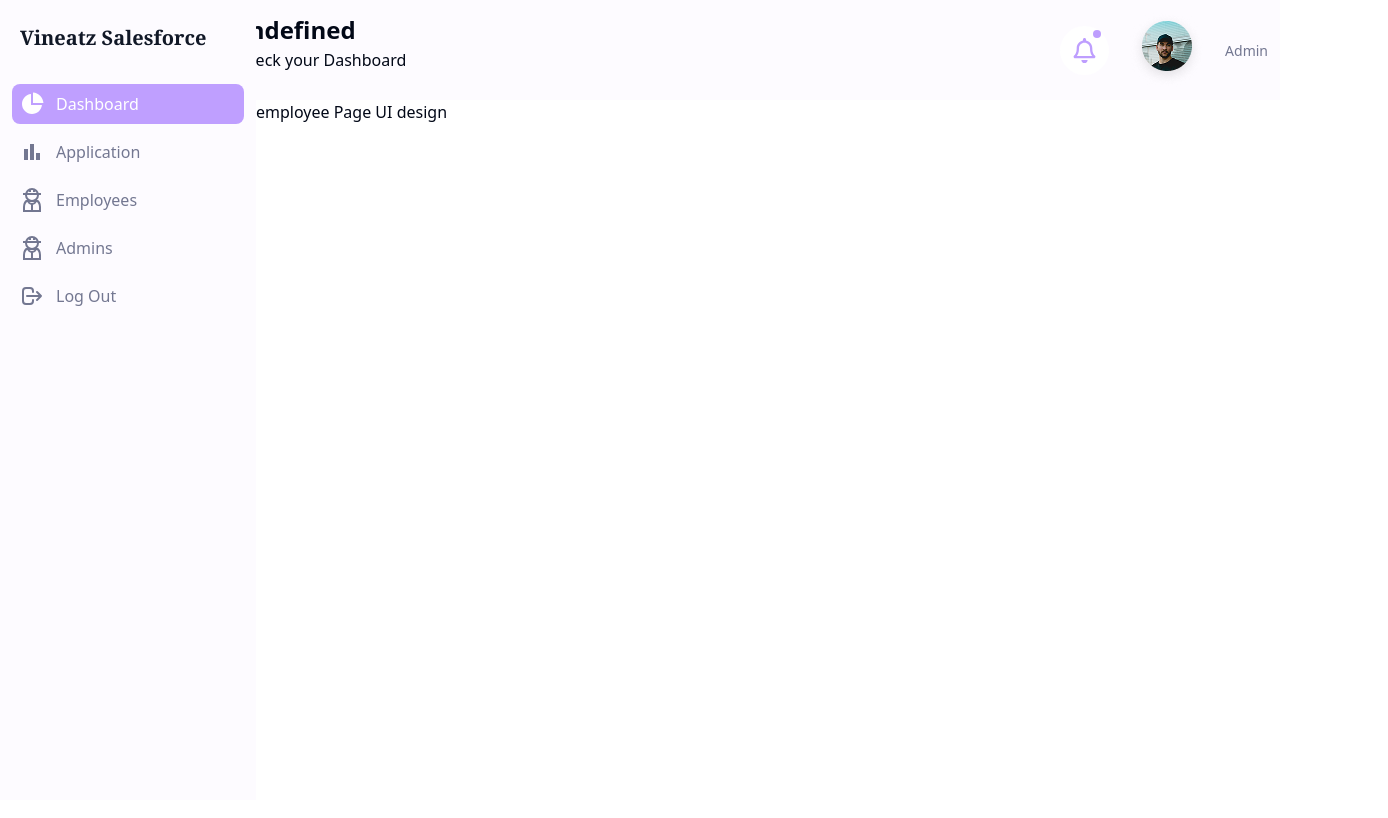
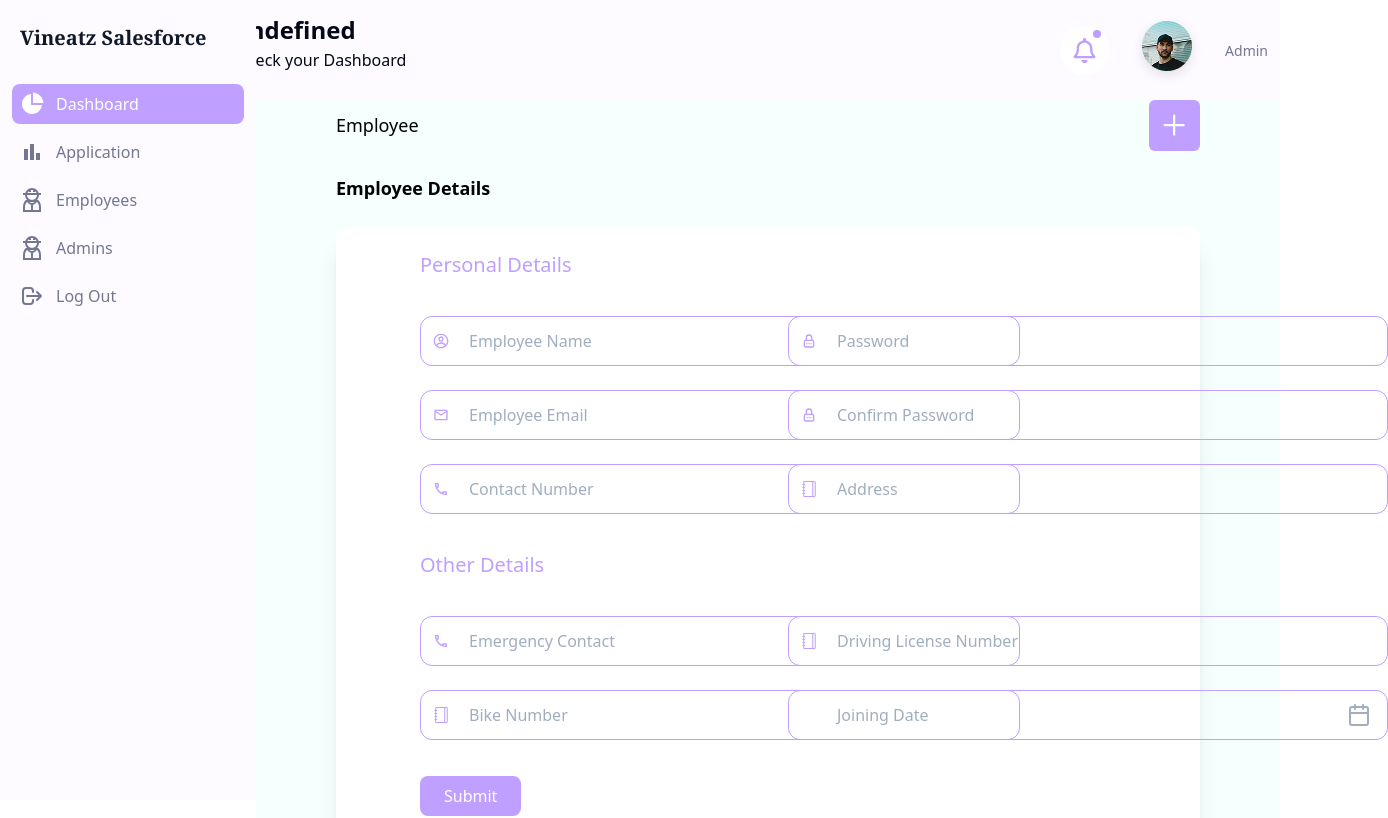
Before and after one commit to Anbuvel-2003/Vineatz_Salesforce_Frontend, a React (Vite) app: page /addemployee in a window 1280 px wide. Shown: the top 818 px of the page, 1388 px wide, since content can reach past the window. Built offline with nearby package versions, Linux system fonts and the light colour scheme; the HTML template or start-up script is replaced by a standard one.

Commit message:
add employee page

```diff
--- a/src/App.tsx
+++ b/src/App.tsx
@@ -27,8 +27,8 @@ import Applicationdetailsmanual from "./components/applicationdetailmanual";
 import Admincreation from "./components/admincreation";
 import ProspectlistApplication from "./components/prospectlist";
 import ProspectMoveLeads from "./components/prospect_move";
-import Logout from "./components/logout";
 import Adminupdation from "./components/adminupdation";
+import LogoutPopup from "./components/logout";
 
 function App(): JSX.Element {
   const user = localStorage.getItem("user_id");
@@ -53,7 +53,7 @@ function App(): JSX.Element {
                 <Route path="/Applicationdetailsmanual" element={<Applicationdetailsmanual />} />
                 <Route path="/Rejectapplication" element={<Rejectapplication children={undefined} appid={undefined}  />} />
                 <Route path="/Applicationlist" element={<Applicationslist />} />
-                <Route path="/Logout" element={<Logout />} />
+                <Route path="/Logout" element={<LogoutPopup open={undefined} onOpenChange={undefined} onConfirm={undefined} />} />
                 <Route path="/AddProject" element={<AddProject />} />
                 <Route path="/Employeelist" element={<Employeelist />} />
                 <Route path="/addemployee" element={<Addemployee />} />
@@ -81,7 +81,9 @@ function App(): JSX.Element {
           </>
         ) : (
           <Routes>
-            <Route path="/login" element={<Login />} />
+            <Route path="/login" element={<Login isDrawerOpen={false} setIsDrawerOpen={function (isOpen: boolean): void {
+                throw new Error("Function not implemented.");
+              } } />} />
             <Route path="*" element={<Navigate to="/login" replace />} />
           </Routes>
         )}
--- a/src/components/addemployee.tsx
+++ b/src/components/addemployee.tsx
@@ -1,13 +1,193 @@
 import React from "react";
+import { Formik, Form, Field, ErrorMessage } from "formik";
+import * as Yup from "yup";
+import { useNavigate } from "react-router-dom";
+import { Calendar } from "@/components/ui/calendar";
+import { Popover, PopoverTrigger, PopoverContent } from "@/components/ui/popover";
+import { format } from "date-fns";
 
-function Addemployee() {
+import { CgProfile } from "react-icons/cg";
+import { GoPlus } from "react-icons/go";
+import { TbLockPassword } from "react-icons/tb";
+import { MdOutlineEmail, MdOutlineLocalPhone } from "react-icons/md";
+import { SlNotebook } from "react-icons/sl";
+import { CalendarIcon } from "lucide-react";
+
+interface FormValues {
+  name: string;
+  email: string;
+  contact: string;
+  password: string;
+  confirmPassword: string;
+  address: string;
+  emergencyContact: string;
+  bikeNumber: string;
+  licenseNumber: string;
+  joiningDate: Date | undefined;
+}
+
+const initialValues: FormValues = {
+  name: "",
+  email: "",
+  contact: "",
+  password: "",
+  confirmPassword: "",
+  address: "",
+  emergencyContact: "",
+  bikeNumber: "",
+  licenseNumber: "",
+  joiningDate: undefined,
+};
+
+const validationSchema = Yup.object().shape({
+  name: Yup.string().required("Required"),
+  email: Yup.string().email("Invalid").required("Required"),
+  contact: Yup.string().required("Required"),
+  password: Yup.string().required("Required"),
+  confirmPassword: Yup.string()
+    .oneOf([Yup.ref("password")], "Passwords must match")
+    .required("Required"),
+  address: Yup.string().required("Required"),
+  emergencyContact: Yup.string().required("Required"),
+  bikeNumber: Yup.string().required("Required"),
+  licenseNumber: Yup.string().required("Required"),
+  joiningDate: Yup.date().required("Joining Date is required"),
+});
+
+const Addemployee = () => {
+  const navigate = useNavigate();
+
+  const handleSubmit = (values: FormValues) => {
+    console.log("Submitted Values:", values);
+  };
+
   return (
-    <div>
-      <div>
-        <h1>employee Page UI design</h1>
+    <div className="bg-[#F4FFFE] w-full min-h-screen px-20">
+      <div className="flex items-center justify-between">
+        <div className="text-[#000000] text-[18px] text-poppins">Employee</div>
+        <div
+          className="flex items-center gap-2 bg-[#BF9FFF] px-2 py-2 rounded-md cursor-pointer"
+          onClick={() => navigate("/Admincreation")}
+        >
+          <GoPlus size={35} className="text-white" />
+        </div>
       </div>
+
+      <p className="text-black text-[18px] font-semibold py-6">Employee Details</p>
+
+      <Formik
+        initialValues={initialValues}
+        onSubmit={handleSubmit}
+        validationSchema={validationSchema}
+      >
+        {({ values, setFieldValue }) => (
+          <Form className="min-w-full bg-white rounded-xl px-16 pb-8 shadow-xl">
+            {/* Personal Details */}
+            <Section title="Personal Details" />
+            <div className="grid grid-cols-2 gap-y-4 gap-x-10 px-5">
+              <div>
+                <InputField name="name" icon={<CgProfile />} placeholder="Employee Name" />
+                <InputField name="email" icon={<MdOutlineEmail />} placeholder="Employee Email" />
+                <InputField name="contact" icon={<MdOutlineLocalPhone />} placeholder="Contact Number" />
+              </div>
+              <div>
+                <InputField name="password" type="password" icon={<TbLockPassword />} placeholder="Password" />
+                <InputField name="confirmPassword" type="password" icon={<TbLockPassword />} placeholder="Confirm Password" />
+                <InputField name="address" icon={<SlNotebook />} placeholder="Address" />
+              </div>
+            </div>
+
+            {/* Other Details */}
+            <Section title="Other Details" />
+            <div className="grid grid-cols-2 gap-y-4 gap-x-10 px-5">
+              <div>
+                <InputField name="emergencyContact" icon={<MdOutlineLocalPhone />} placeholder="Emergency Contact" />
+                <InputField name="bikeNumber" icon={<SlNotebook />} placeholder="Bike Number" />
+              </div>
+              <div>
+                <InputField name="licenseNumber" icon={<SlNotebook />} placeholder="Driving License Number" />
+
+                {/* Joining Date */}
+                <div className="py-3">
+                  <Popover>
+                    <PopoverTrigger asChild>
+                      <button
+                        type="button"
+                        className="w-[600px] h-[50px] flex justify-between  items-center px-4 border border-[#BF9FFF] rounded-xl text-left bg-transparent text-[#4FD1C5] font-poppins"
+                      >
+                        {values.joiningDate ? (
+                            format(values.joiningDate, "dd-MM-yyyy")
+                        ) : (
+                            <span className="text-[#A0AEC0] pl-8">Joining Date</span>
+                        )}
+                        <CalendarIcon color="#A0AEC0" />
+                      </button>
+                    </PopoverTrigger>
+                    <PopoverContent className="w-auto p-0" align="start">
+                      <Calendar
+                        mode="single"
+                        selected={values.joiningDate}
+                        onSelect={(date) => setFieldValue("joiningDate", date)}
+                        initialFocus
+                      />
+                    </PopoverContent>
+                  </Popover>
+                  <ErrorMessage
+                    name="joiningDate"
+                    component="div"
+                    className="text-red-500 text-sm mt-1"
+                  />
+                </div>
+              </div>
+            </div>
+
+            {/* Submit Button */}
+            <div className=" px-5 pt-6">
+              <button
+                type="submit"
+                className="bg-[#BF9FFF] text-white px-6 py-2 rounded-lg hover:bg-[#a982ff] font-medium"
+              >
+                Submit
+              </button>
+            </div>
+          </Form>
+        )}
+      </Formik>
     </div>
   );
-}
+};
+
+// Section Title
+const Section = ({ title }: { title: string }) => (
+  <div className="px-5 py-6">
+    <span className="text-[#BF9FFF] text-[20px] font-poppins">{title}</span>
+  </div>
+);
+
+// InputField with Formik <Field />
+const InputField = ({
+  name,
+  placeholder,
+  type = "text",
+  icon,
+}: {
+  name: string;
+  placeholder: string;
+  type?: string;
+  icon: React.ReactNode;
+}) => (
+  <div className="py-3">
+    <div className="flex px-3 border rounded-xl w-[600px] h-[50px] border-[#BF9FFF] items-center">
+      <div className="mr-2 text-[#BF9FFF]">{icon}</div>
+      <Field
+        type={type}
+        name={name}
+        placeholder={placeholder}
+        className="bg-transparent border-none outline-none text-[#4FD1C5] text-[16px] font-poppins w-full placeholder:text-[#A0AEC0]"
+      />
+    </div>
+    <ErrorMessage name={name} component="div" className="text-red-500 text-sm mt-1" />
+  </div>
+);
 
 export default Addemployee;
--- a/src/components/logout.tsx
+++ b/src/components/logout.tsx
@@ -13,11 +13,13 @@ import {
 import React from 'react'
 
 function Logout() {
+
+
     return (
         <div>
             <div className="flex items-center justify-center">
             <AlertDialog>
-                <AlertDialogTrigger ></AlertDialogTrigger>
+                <AlertDialogTrigger> </AlertDialogTrigger>
                 <AlertDialogContent className="flex items-center w-[350px] h-[200px] justify-center" >
                 <div className=" items-center   ">
                     <AlertDialogHeader>
```
